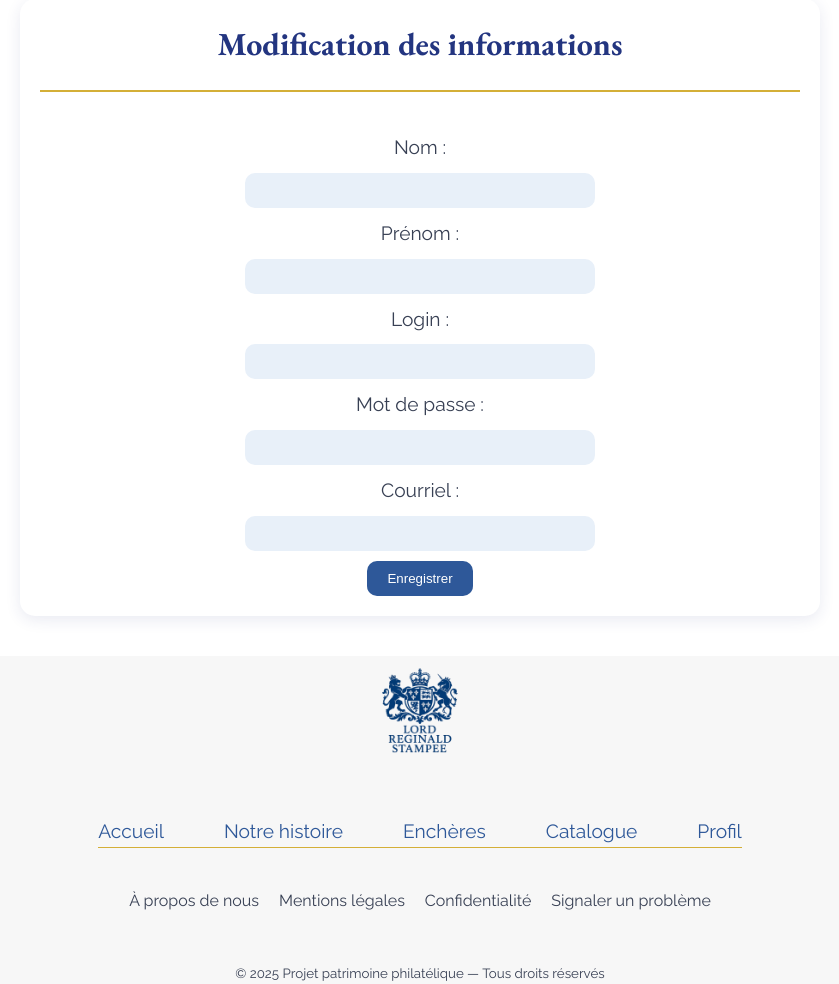
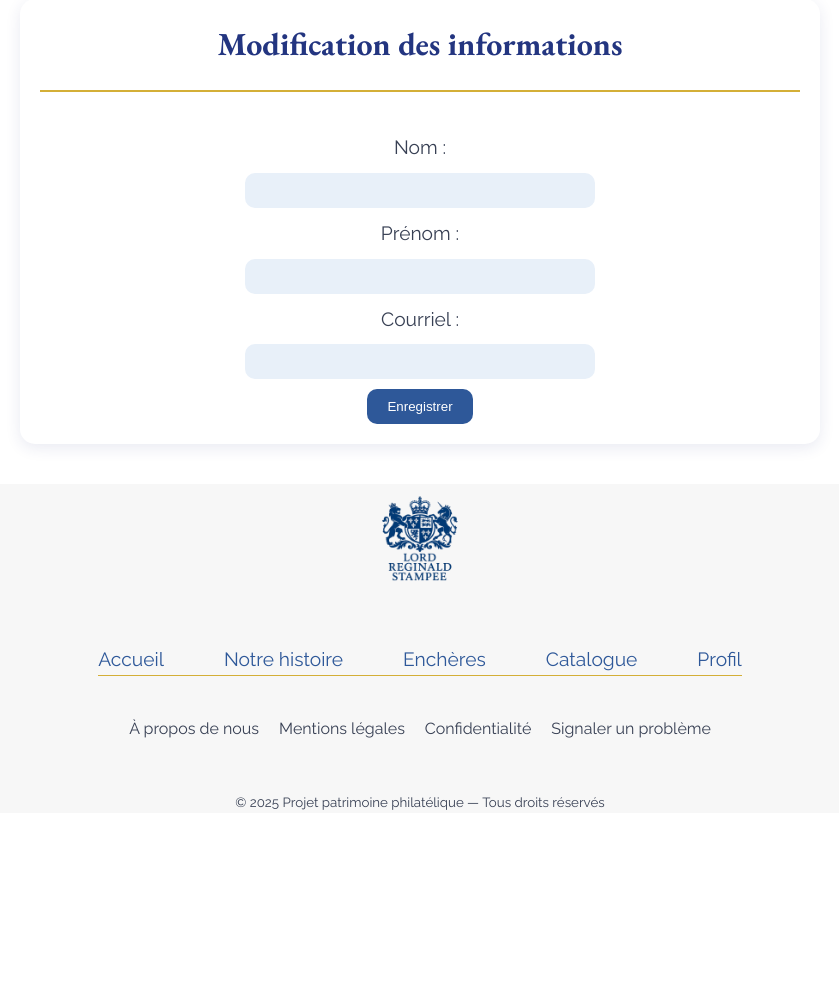
Before and after one commit to kho-mohamed/projetWeb1_lordStampee, a PHP site: page /user/edit in a window 1280 px wide. Shown: the part 173-1157 px from the top of the page, without its empty margins (220-1059 px from the left). After the commit the page ends 983 px from the top, so only its background shows below. Run offline with PHP 8.4, Linux system fonts and the light colour scheme; the visitor is signed in with stand-in values (Sample User, id 1); data that the repository does not hold is empty.

Commit message:
modification page user/edit pour enlever le login et le passe

```diff
--- a/controllers/UserController.php
+++ b/controllers/UserController.php
@@ -95,14 +95,7 @@ class UserController
                 ->required()
                 ->min(3)
                 ->max(50);
-            $validator->field('login', $data['login'])
-                ->required()
-                ->min(3)
-                ->max(50);
-            $validator->field('motDePasse', $data['motDePasse'])
-                ->required()
-                ->min(6)
-                ->max(20);
+
             $validator->field('email', $data['email'])
                 ->required()
                 ->email();
--- a/views/user/edit.php
+++ b/views/user/edit.php
@@ -17,17 +17,7 @@
         <span class="error">{{ errors.prenom }}</span>
         {% endif %}
 
-        <label for="login">Login :</label>
-        <input class="form_input" type="text" name="login" id="login" value="{{user.login}}" readonly>
-        {% if errors.login is defined %}
-        <span class="error">{{ errors.login }}</span>
-        {% endif %}
 
-        <label for="motDePasse">Mot de passe :</label>
-        <input class="form_input" type="password" name="motDePasse" id="motDePasse" value="">
-        {% if errors.motDePasse is defined %}
-        <span class="error">{{ errors.motDePasse }}</span>
-        {% endif %}
 
         <label for="email">Courriel :</label>
         <input class="form_input" type="email" name="email" id="email" value="{{user.email}}">
```
